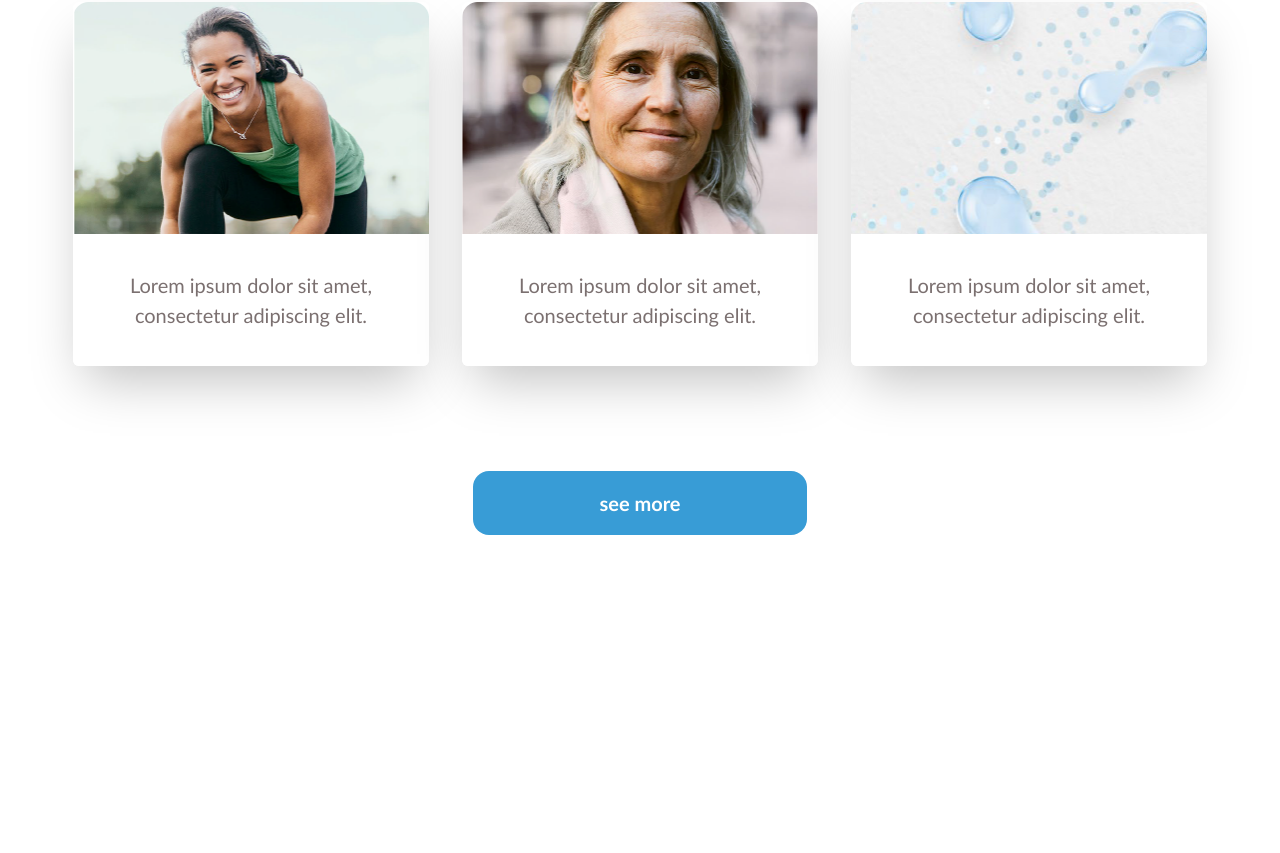
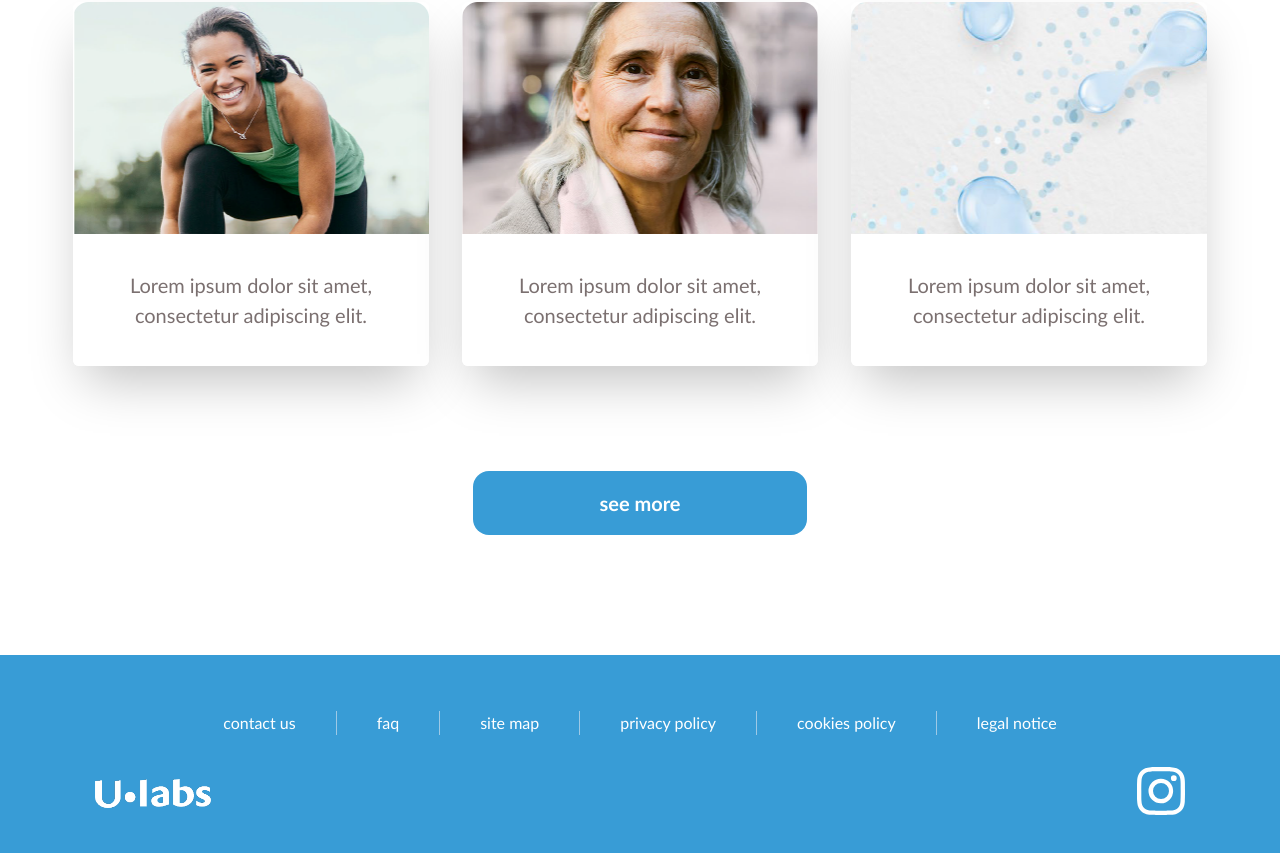
Before and after one commit to MorenaNobre/TBB-Teste, a Next.js app: page / in a window 1280 px wide. Shown: the part 3346-4199 px from the top of the page. Before the commit the page ends 4001 px from the top, so only its background shows below. Built offline with nearby package versions, Linux system fonts and the light colour scheme.

Commit message:
Added Footer component

```diff
--- /dev/null
+++ b/src/components/Footer/index.tsx
@@ -0,0 +1,62 @@
+import { Divider, Flex, Grid, Icon, Image, Link, Text } from "@chakra-ui/react";
+import { BsInstagram } from "react-icons/bs";
+
+export default function Footer() {
+  return (
+    <Flex
+      direction="column"
+      w="100%"
+      h="242px"
+      bg="blue"
+      alignItems="center"
+      justifyContent="center"
+      py="56px"
+    >
+      <Flex gap="10">
+        <Text color="white" fontSize="16px">
+          <a href="#">contact us</a>
+        </Text>
+        <Divider orientation="vertical" color="white" h="24px" />
+        <Text color="white" fontSize="16px">
+          <a href="#">faq</a>
+        </Text>
+        <Divider orientation="vertical" color="white" h="24px" />
+        <Text color="white" fontSize="16px">
+          <a href="#">site map</a>
+        </Text>
+        <Divider orientation="vertical" color="white" h="24px" />
+        <Text color="white" fontSize="16px">
+          <a href="#">privacy policy</a>
+        </Text>
+        <Divider orientation="vertical" color="white" h="24px" />
+        <Text color="white" fontSize="16px">
+          <a href="#">cookies policy</a>
+        </Text>
+        <Divider orientation="vertical" color="white" h="24px" />
+        <Text color="white" fontSize="16px">
+          <a href="#">legal notice</a>
+        </Text>
+      </Flex>
+      <Grid
+        h="100%"
+        mx="auto"
+        w="100%"
+        maxW="1090px"
+        alignItems="center"
+        templateColumns="repeat(3, 1fr)"
+        justifyContent="center"
+        mt="12px"
+      >
+        <Image
+          src="/images/u-labs.png"
+          h="29px"
+          gridColumn="1"
+          justifySelf="start"
+        />
+        <Link href="https://www.instagram.com/intibiome/" target="_blank" gridColumn="3" justifySelf="end">
+          <Icon as={BsInstagram} fontSize="48px" color="white" />
+        </Link>
+      </Grid>
+    </Flex>
+  );
+}
--- a/src/components/Menu/index.tsx
+++ b/src/components/Menu/index.tsx
@@ -13,19 +13,19 @@ export default function Menu() {
       px="1rem"
     >
       <Flex maxW="744px" m="auto" gap={["10px", "32px", "78px"]}>
-        <Flex align="center" gap={2}>
+        <Flex align="center" gap={2} cursor="pointer">
           <Text fontSize="lg">about us</Text>
           <Icon as={IoIosArrowDown} fontSize={[14, 22]} />
         </Flex>
-        <Flex align="center" gap={2}>
+        <Flex align="center" gap={2} cursor="pointer">
           <Text fontSize="lg">our products</Text>
           <Icon as={IoIosArrowDown} fontSize={[14, 22]} />
         </Flex>
-        <Flex align="center" gap={2}>
+        <Flex align="center" gap={2} cursor="pointer">
           <Text fontSize="lg">intimate health</Text>
           <Icon as={IoIosArrowDown} fontSize={[14, 22]} />
         </Flex>
-        <Flex align="center">
+        <Flex align="center" cursor="pointer">
           <Text fontSize="lg">contact us</Text>
         </Flex>
       </Flex>
--- a/src/pages/index.tsx
+++ b/src/pages/index.tsx
@@ -1,6 +1,7 @@
 import { Flex } from "@chakra-ui/react";
 import Banner from "../components/Banner";
 import Discoveries from "../components/Discoveries";
+import Footer from "../components/Footer";
 import Header from "../components/Header";
 import Main from "../components/Main";
 import Menu from "../components/Menu";
@@ -17,6 +18,7 @@ export default function Home() {
       <Products />
       <MiddleBanner />
       <Discoveries />
+      <Footer />
     </Flex>
   )
 }
--- a/src/styles/theme.ts
+++ b/src/styles/theme.ts
@@ -18,6 +18,9 @@ export const theme = extendTheme({
       body: {
         bg: "white",
         color: "dark-gray",
+      },
+      a: {
+        stylelist: "none"
       }
     }
   }
```
Also changed, not shown: public/images/u-labs.png (added).
